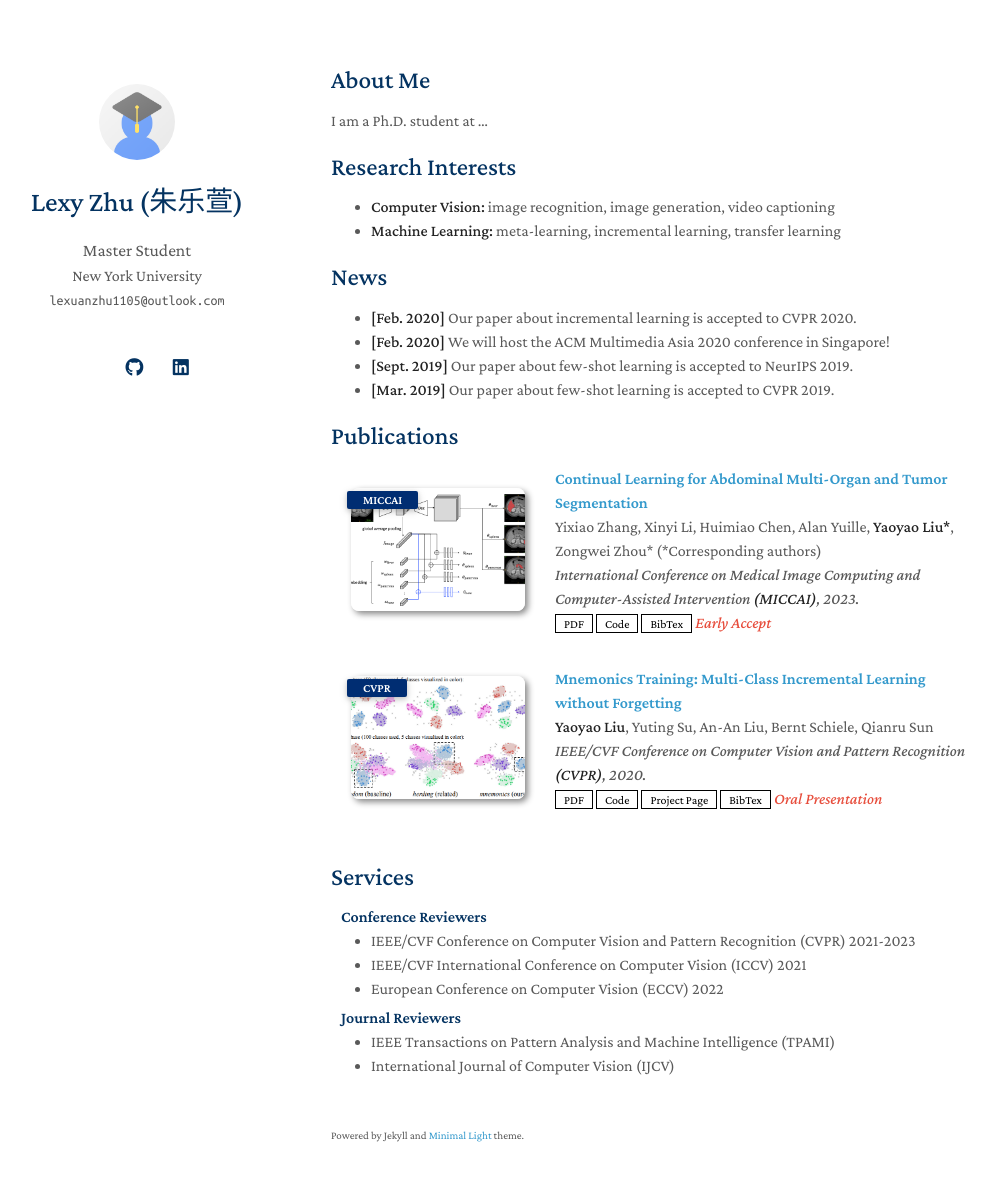
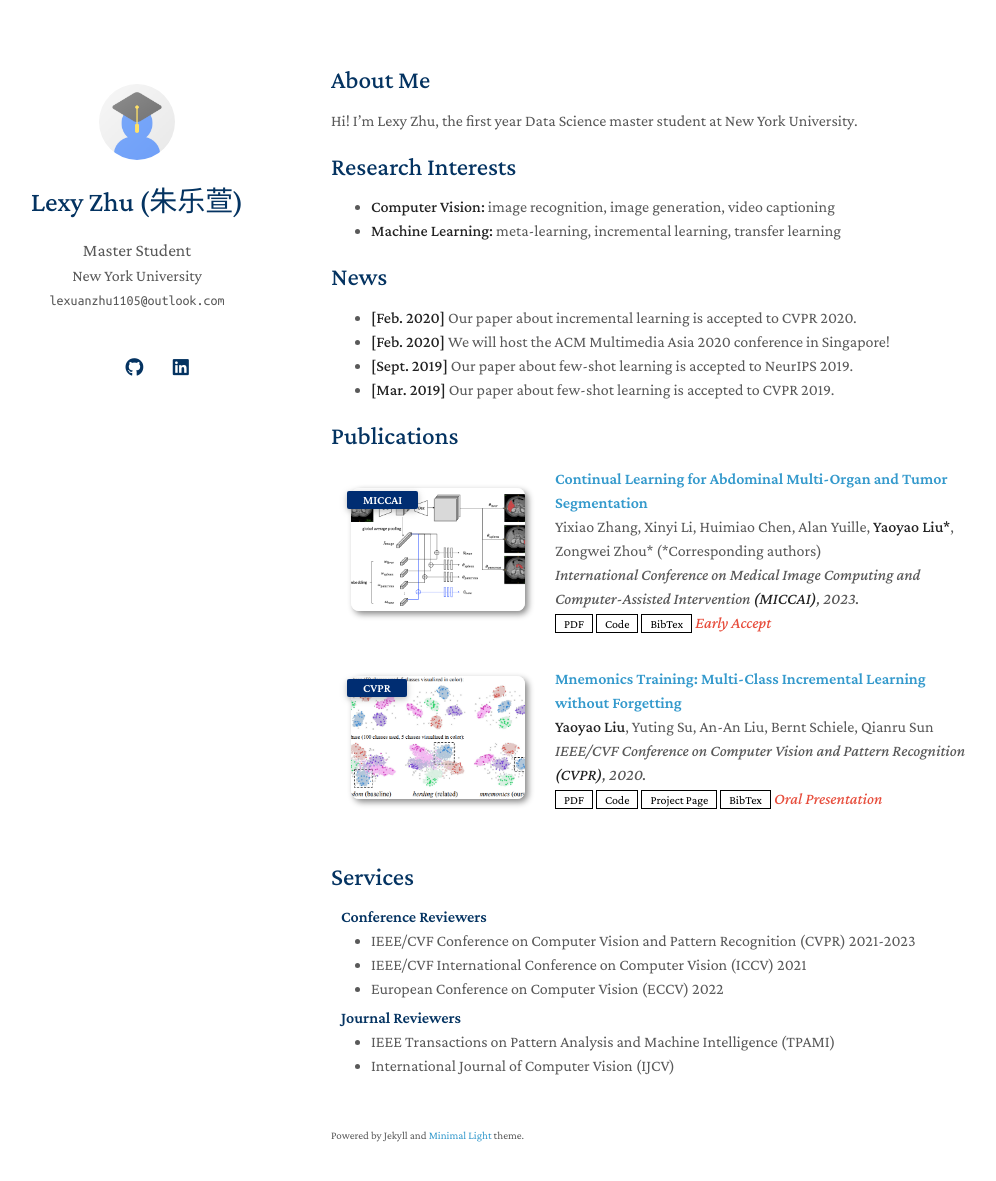
Before and after one commit to LexyZhu/LexyZhu.github.io, a Jekyll site: the page built from index.md, in a window 1280 px wide and 1216 px high. Shown: the top 1181 px of the window, without its empty margins (139-1135 px from the left). Built offline with Jekyll 4.4.1, drawn with Linux system fonts in a browser that asks for light colours; a style sheet for code colours, icons or effects is not loaded; our own code applies the rules of GitHub Pages for plain Markdown files.

Commit message:
Update index.md

```diff
--- a/index.md
+++ b/index.md
@@ -4,7 +4,7 @@ layout: homepage
 
 ## About Me
 
-I am a Ph.D. student at ...
+Hi! I'm Lexy Zhu, the first year Data Science master student at New York University.
 
 ## Research Interests
 
```
